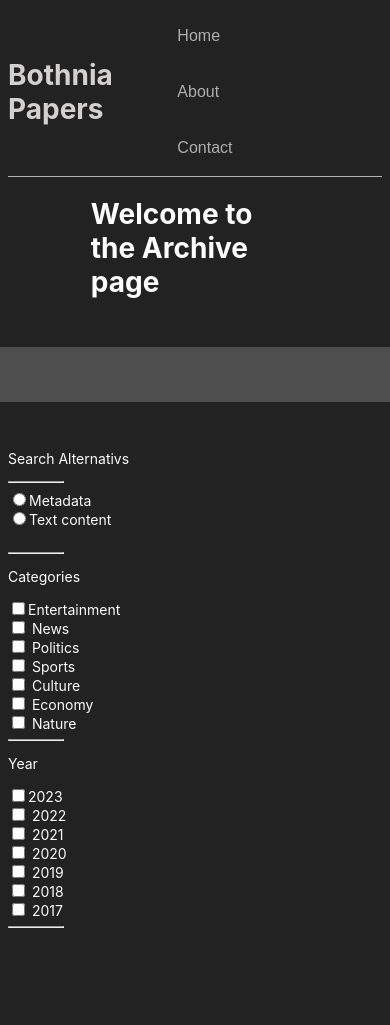
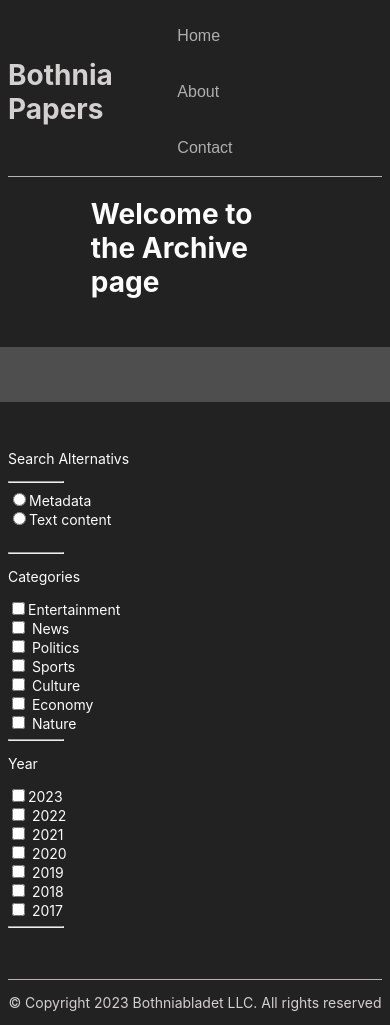
Before and after one commit to dcaptain1/D0027E_Project_Alpha, an Angular app: page /Archive in a window 390 px wide. Shown: the top 1025 px of the page. Before the commit the page ends 936 px from the top, so only its background shows below. Built offline with nearby package versions, Linux system fonts and the light colour scheme.

Commit message:
Gjorde en footer och importerade angular cdk för den har en modul som ska göra det lätt att göra saker responsiv. För att footern ska alltid vara i botten av sidan behövde jag lägga till lite saker i den "globala css" koden

```diff
--- a/package.json
+++ b/package.json
@@ -11,6 +11,7 @@
   "private": true,
   "dependencies": {
     "@angular/animations": "^15.2.0",
+    "@angular/cdk": "^15.2.8",
     "@angular/common": "^15.2.0",
     "@angular/compiler": "^15.2.0",
     "@angular/core": "^15.2.0",
--- a/src/app/app.component.css
+++ b/src/app/app.component.css
@@ -20,6 +20,13 @@
   p {
     margin: 0;
   }
+
+  body{
+    display: flex;
+    min-height: 100vh;
+    flex-direction: column;
+    justify-content: flex-start;
+}
 
   .spacer {
     flex: 1;
--- a/src/app/app.component.html
+++ b/src/app/app.component.html
@@ -26,4 +26,7 @@
 
   </router-outlet>
 
+  <app-footer>
+  </app-footer>
+
 </div>
--- /dev/null
+++ b/src/app/footer/footer.component.css
@@ -0,0 +1,26 @@
+/*.flex-wrapper {
+    display: flex;
+    min-height: 50vh;
+    flex-direction: column;
+    justify-content: space-between;
+  }
+
+footer {
+    border-top: 1px solid #b8b3b3;
+    text-align: center;
+    position: fixed;
+    bottom: 0;
+    width: 100%;
+    height: 50px;
+
+}*/
+
+footer {
+
+    position: absolute;
+    bottom: 0;
+    width: 100%;
+    text-align: center;
+    border-top: 1px solid #b8b3b3;
+
+    }
--- /dev/null
+++ b/src/app/footer/footer.component.html
@@ -0,0 +1,5 @@
+<div class="flex-wrapper">
+    <footer>
+        <p>© Copyright 2023 Bothniabladet LLC. All rights reserved</p>
+    </footer>
+</div>
--- a/src/styles.css
+++ b/src/styles.css
@@ -17,6 +17,31 @@ body {
   color: #eee;
 
 }
+
+html,
+body {
+
+height: 100%;
+position: relative;
+
+}
+
+app-root {
+
+  min-height: 100%;
+  display: block;
+  position: relative;
+  padding-bottom: 90px;
+
+  }
+
+  footer {
+
+    position: absolute;
+    bottom: 0;
+    width: 100%;
+
+    }
 
 /* Invert styles for elements that should have light text on dark backgrounds */
 h1, h2, h3, h4, h5, h6,
```
Also changed, not shown: src/app/app.module.ts (+6 -1 lines), src/app/footer/footer.component.ts (added, +10 -0 lines), 2 other files (tests, documents, lock files or other folders).
